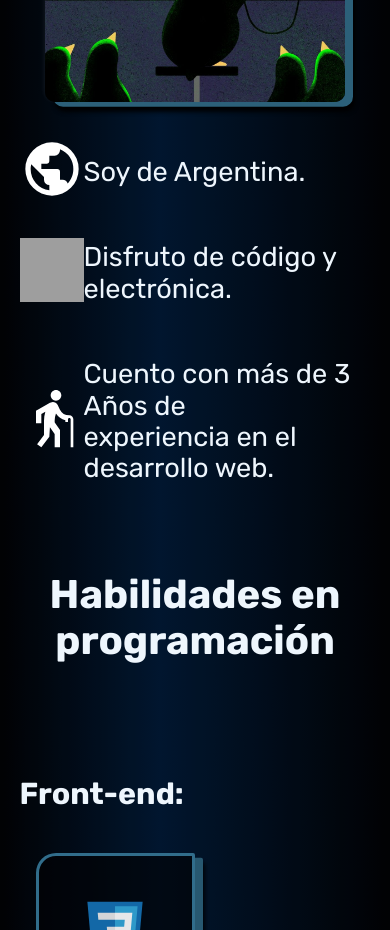
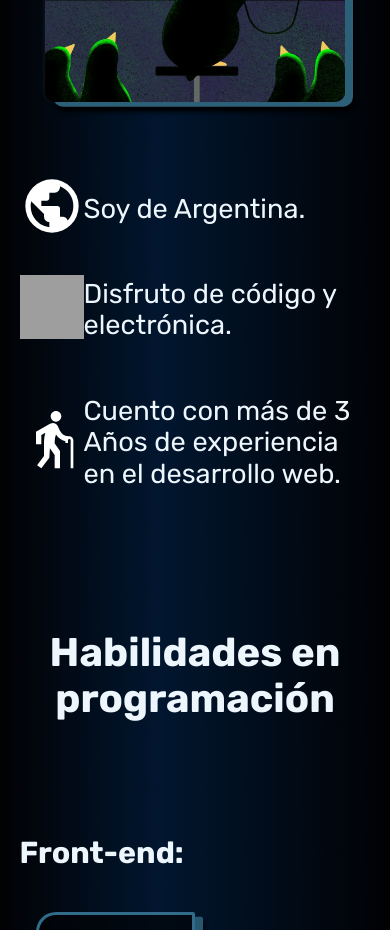
Before and after one commit to asdjosegarcia/portafolios, an Astro site: page / in a window 390 px wide. Shown: the part 1300-2230 px from the top of the page. Built offline with nearby package versions, Linux system fonts and the light colour scheme; Astro itself is replaced by a stand-in of ours; grey boxes are pictures that could not be loaded.

Commit message:
fix aboutSection__info

```diff
--- a/src/containers/AboutSection.astro
+++ b/src/containers/AboutSection.astro
@@ -56,7 +56,7 @@ import ArduinoSVG from "../SVG/ArduinoSVG.astro"
                     <svg  width="4rem" viewBox="0 0 24 24"><path fill="#ffffff" d="M13.5 5.5c1.1 0 2-.9 2-2s-.9-2-2-2s-2 .9-2 2s.9 2 2 2m6.5 7V23h-1V12.5c0-.28-.22-.5-.5-.5s-.5.22-.5.5v1h-1v-.69a6.02 6.02 0 0 1-3.51-2.52c-.31.87-.49 1.78-.49 2.71c0 .23.02.46.03.69L15 16.5V23h-2v-5l-1.78-2.54L11 19l-3 4l-1.6-1.2L9 18.33V13c0-1.15.18-2.29.5-3.39l-1.5.85V14H6V9.3l5.4-3.07v.01a2 2 0 0 1 1.94.03c.36.21.63.51.8.85l.79 1.67A3.987 3.987 0 0 0 18.5 11c.83 0 1.5.67 1.5 1.5"/></svg>
                 </div>
                 <p class='about__hobbies'>
-                    Cuento con más de 3 Años de <br/> experiencia en el desarrollo web.
+                    Cuento con más de 3 Años de experiencia en el desarrollo web.
                 </p>
             </li>
         </ul>
@@ -196,6 +196,7 @@ import ArduinoSVG from "../SVG/ArduinoSVG.astro"
     font-size: 1.7rem;
     list-style: none;
     padding-left: 0;
+    margin-right: 10rem;
 }
 .aboutSection__info .about__item{
     display: flex;
@@ -230,13 +231,6 @@ grid-area: title2;
     width: 5.7rem;
     height: 6rem;
 }
-
-/* .about__skills__container .skill__card p{
-    text-align: center;
-    font-size: 1.5rem;
-    color: #ffffff;
-    text-shadow: 1px 1px 4px rgba(0, 0, 0, 0.9), -1px -1px 4px rgba(255, 255, 255, 0.9);
-} */
 
 /*///////////////////////////////////////////////////estados  */
 .about__skills__container .learning{
@@ -289,6 +283,11 @@ grid-area: title2;
         justify-self: center;
         margin: 0;
     }
+    .aboutSection__info ul{
+        margin: 4rem 0 5rem 0;
+
+    }
+
     .skill__card{
     box-shadow: .5rem .3rem 0px rgb(44, 96, 121), 10px 10px 4px rgba(0, 0, 0, 0.9) ;
 
```
